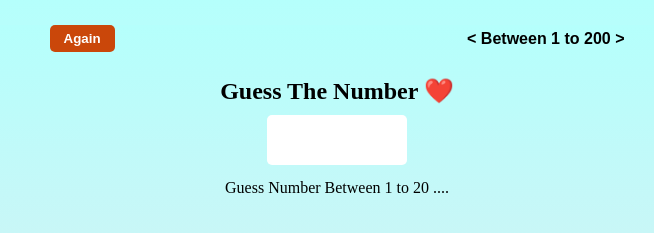
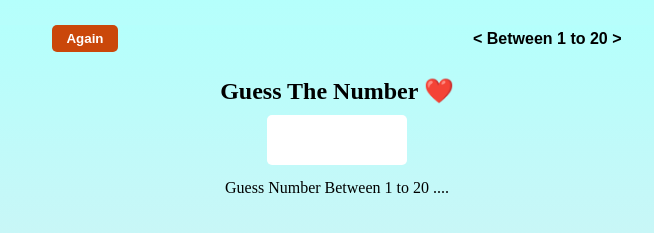
Before and after one commit to faruk00123/Guess_The_Randome_Number, a plain HTML site: page index.html in a window 1280 px wide. Shown: the top 233 px of the page, 303-957 px from the left. Drawn offline with Linux system fonts and the light colour scheme.

Commit message:
Update range in instruction text from 1-200 to 1-20

```diff
--- a/index.html
+++ b/index.html
@@ -9,7 +9,7 @@
 <body>
     <header>
        <button id="again">Again</button>
-       <p>< Between 1 to 200 ></p>
+       <p>< Between 1 to 20 ></p>
     </header>
 
     <section class="fristSection">
```
